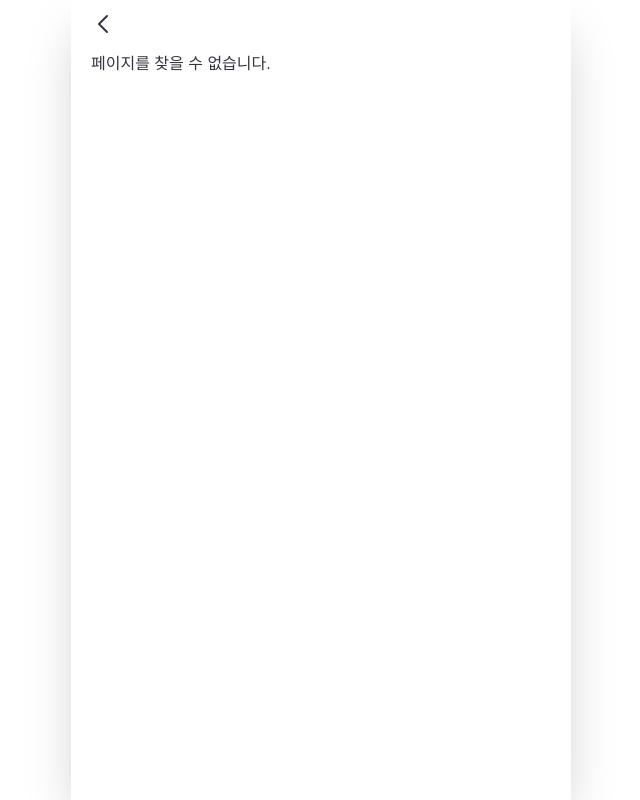
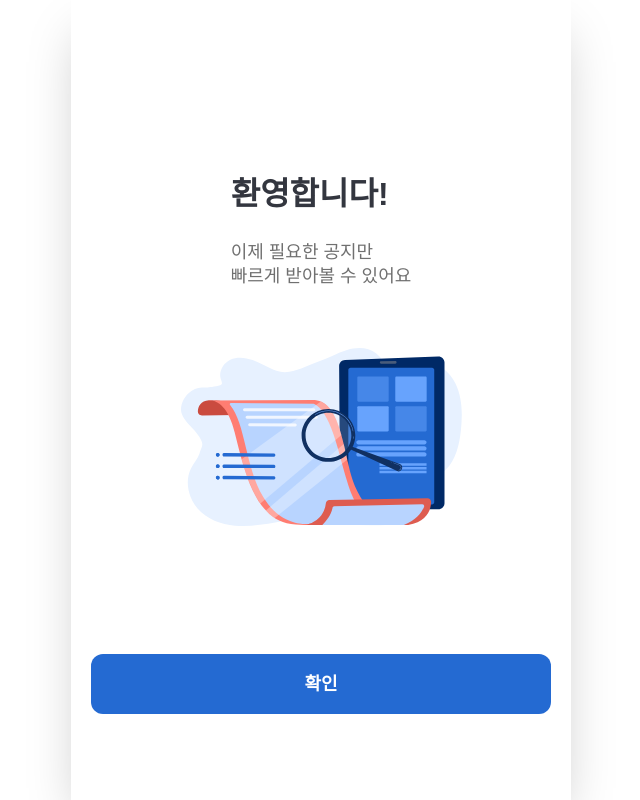
Before and after one commit to Head-4/Head-4-FE-Next, a Next.js app: page /signup/complete in a window 1280 px wide. Before the commit this address had no page. Shown: the whole page, without its empty margins (319-959 px from the left). Built offline with nearby package versions, Linux system fonts and the light colour scheme; a web font is replaced by a local one.

Commit message:
feat: complete 페이지 추가

```diff
--- /dev/null
+++ b/src/app/signup/complete/page.tsx
@@ -0,0 +1,21 @@
+import CompleteImage from '@/assets/CompleteImage.svg'
+import Button from '@/shared/ui/Button'
+
+export default function Page() {
+  return (
+    <>
+      <div className="mt-[120px] flex flex-1 flex-col items-center">
+        <div className="mb-15 space-y-6">
+          <h1 className="typography-H1">환영합니다!</h1>
+          <p className="typography-T3_medium text-gray-600">
+            이제 필요한 공지만
+            <br />
+            빠르게 받아볼 수 있어요
+          </p>
+        </div>
+        <CompleteImage />
+      </div>
+      <Button>확인</Button>
+    </>
+  )
+}
--- a/src/widgets/Header/headerConfig.ts
+++ b/src/widgets/Header/headerConfig.ts
@@ -27,6 +27,10 @@ export const getHeaderConfig = (pathname: string) => {
       title: '',
       showBackButton: false,
     },
+    '/signup/complete': {
+      title: '',
+      showBackButton: false,
+    },
   }
 
   return { ...defaultConfig, ...configMap[pathname] }
```
Also changed, not shown: src/assets/CompleteImage.svg (added).
